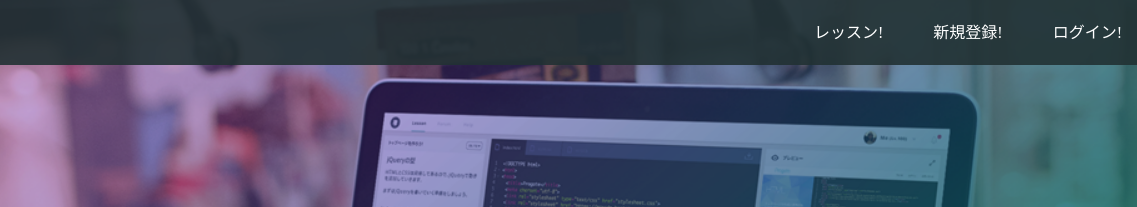
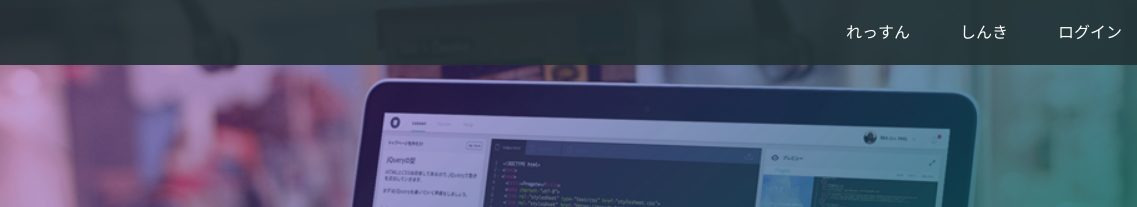
Before and after one commit to code-webdesign-code/code-webdesign-code.github.io, a plain HTML site: page index.html in a window 1280 px wide. Shown: the top 207 px of the page, 143-1280 px from the left. Drawn offline with Linux system fonts and the light colour scheme.

Commit message:
Update index.html

```diff
--- a/index.html
+++ b/index.html
@@ -15,9 +15,9 @@
       </div>
       <span class="fa fa-bars menu-icon"></span>
       <div class="header-right">
-        <a href="#">レッスン!</a>
-        <a href="#">新規登録!</a>
-        <a href="#" class="login">ログイン!</a>
+        <a href="#">れっすん</a>
+        <a href="#">しんき</a>
+        <a href="#" class="login">ログイン</a>
       </div>
     </div>
   </header>
```
